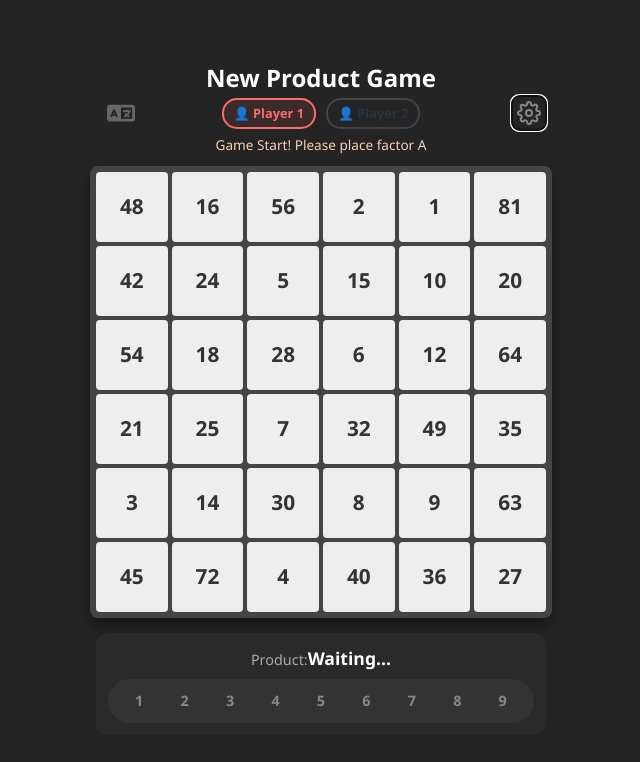
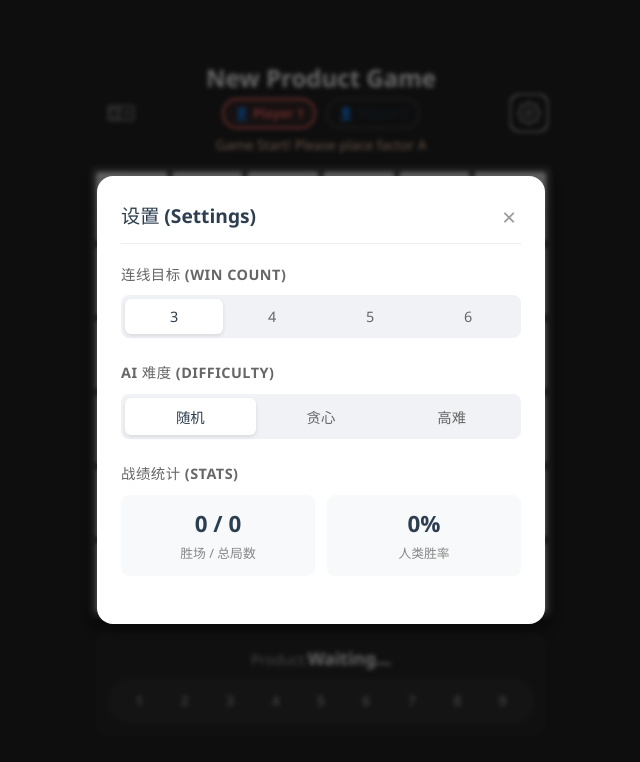
Before and after one commit to ppggxn/newProductGame, a React (Vite) app: page / in a window 1280 px wide. Both pictures are taken after a click on the button 848 px from the left and 113 px from the top of the page. Shown: the top 762 px of the page, without its empty margins (319-959 px from the left). Built offline with nearby package versions, Linux system fonts and the light colour scheme.

Commit message:
feat: modal

```diff
--- a/src/App.css
+++ b/src/App.css
@@ -210,3 +210,128 @@ h1 { margin: 0 0 5px 0; font-size: 1.5rem; color: #fff; }
   color: #fff;
   transform: rotate(45deg); /* 齿轮旋转效果 */
 }
+
+/* --- App.css 新增部分 --- */
+
+/* 模态框遮罩 */
+.modal-overlay {
+  position: fixed;
+  top: 0;
+  left: 0;
+  right: 0;
+  bottom: 0;
+  background-color: rgba(0, 0, 0, 0.6);
+  display: flex;
+  justify-content: center;
+  align-items: center;
+  z-index: 1000;
+  backdrop-filter: blur(2px);
+  animation: fadeIn 0.2s ease-out;
+}
+
+/* 模态框主体 */
+.modal-content {
+  background: white;
+  padding: 24px;
+  border-radius: 16px;
+  width: 90%;
+  max-width: 400px;
+  box-shadow: 0 10px 25px rgba(0,0,0,0.2);
+  position: relative;
+  color: #333;
+}
+
+.modal-header {
+  display: flex;
+  justify-content: space-between;
+  align-items: center;
+  margin-bottom: 20px;
+  border-bottom: 1px solid #eee;
+  padding-bottom: 10px;
+}
+
+.modal-header h2 {
+  margin: 0;
+  font-size: 1.2rem;
+  color: #2c3e50;
+}
+
+.close-btn {
+  background: none;
+  border: none;
+  font-size: 1.5rem;
+  cursor: pointer;
+  color: #999;
+  padding: 0 5px;
+}
+
+.modal-section {
+  margin-bottom: 24px;
+}
+
+.modal-section h3 {
+  font-size: 0.9rem;
+  color: #666;
+  margin-bottom: 10px;
+  text-transform: uppercase;
+  letter-spacing: 0.5px;
+}
+
+/* 分段控制器 (Segmented Control) */
+.segmented-control {
+  display: flex;
+  background: #f0f2f5;
+  padding: 4px;
+  border-radius: 8px;
+}
+
+.segment-btn {
+  flex: 1;
+  border: none;
+  background: none;
+  padding: 8px 0;
+  border-radius: 6px;
+  font-size: 0.9rem;
+  font-weight: 500;
+  color: #666;
+  cursor: pointer;
+  transition: all 0.2s;
+}
+
+.segment-btn.active {
+  background: white;
+  color: #2c3e50;
+  box-shadow: 0 2px 4px rgba(0,0,0,0.1);
+}
+
+/* 统计面板 */
+.stats-grid {
+  display: grid;
+  grid-template-columns: 1fr 1fr;
+  gap: 12px;
+}
+
+.stat-card {
+  background: #f8f9fa;
+  padding: 12px;
+  border-radius: 8px;
+  text-align: center;
+}
+
+.stat-value {
+  display: block;
+  font-size: 1.4rem;
+  font-weight: bold;
+  color: #2c3e50;
+}
+
+.stat-label {
+  font-size: 0.8rem;
+  color: #888;
+}
+
+/* 简单的淡入动画 */
+@keyframes fadeIn {
+  from { opacity: 0; }
+  to { opacity: 1; }
+}
--- a/src/App.jsx
+++ b/src/App.jsx
@@ -3,6 +3,79 @@ import './App.css';
 import { getAIMove } from './ai';
 import { translations } from './i18n';
 import { GRID_SIZE, WIN_COUNT, FACTOR_RANGE, THINKING_TIME } from './constants';
+
+// --- 新增：设置模态框组件 ---
+const SettingsModal = ({ isOpen, onClose, winCount, setWinCount, difficulty, setDifficulty, lang }) => {
+  if (!isOpen) return null;
+
+  // 模拟从 localStorage 读取数据 (你可以自定义 key)
+  // 假设存储格式: { humanWins: 5, aiWins: 3, total: 10 }
+  const stats = JSON.parse(localStorage.getItem('npg_stats') || '{"humanWins":0, "aiWins":0, "total":0}');
+  const winRate = stats.total > 0 ? Math.round((stats.humanWins / stats.total) * 100) : 0;
+
+  const t = translations[lang]; // 简单复用一下语言包，或者直接写中文
+
+  return (
+    <div className="modal-overlay" onClick={onClose}>
+      <div className="modal-content" onClick={e => e.stopPropagation()}>
+        <div className="modal-header">
+          <h2>设置 (Settings)</h2>
+          <button className="close-btn" onClick={onClose}>&times;</button>
+        </div>
+
+        {/* 1. 胜利条件设置 */}
+        <div className="modal-section">
+          <h3>连线目标 (Win Count)</h3>
+          <div className="segmented-control">
+            {[3, 4, 5, 6].map(num => (
+              <button
+                key={num}
+                className={`segment-btn ${winCount === num ? 'active' : ''}`}
+                onClick={() => setWinCount(num)}
+              >
+                {num}
+              </button>
+            ))}
+          </div>
+        </div>
+
+        {/* 2. AI 难度设置 */}
+        <div className="modal-section">
+          <h3>AI 难度 (Difficulty)</h3>
+          <div className="segmented-control">
+            {['random', 'greedy', 'minimax'].map(mode => (
+              <button
+                key={mode}
+                className={`segment-btn ${difficulty === mode ? 'active' : ''}`}
+                onClick={() => setDifficulty(mode)}
+                // 暂时只允许选 Random，其他只是 UI 展示，或者你可以根据 ai.js 进度放开
+                title={mode}
+              >
+                {mode === 'random' ? '随机' : mode === 'greedy' ? '贪心' : '高难'}
+              </button>
+            ))}
+          </div>
+        </div>
+
+        {/* 3. 统计面板 */}
+        <div className="modal-section">
+          <h3>战绩统计 (Stats)</h3>
+          <div className="stats-grid">
+            <div className="stat-card">
+              <span className="stat-value">{stats.humanWins} / {stats.total}</span>
+              <span className="stat-label">胜场 / 总局数</span>
+            </div>
+            <div className="stat-card">
+              <span className="stat-value">{winRate}%</span>
+              <span className="stat-label">人类胜率</span>
+            </div>
+          </div>
+        </div>
+
+      </div>
+    </div>
+  );
+};
 
 const generateInitialBoard = () => {
   const products = new Set();
@@ -27,7 +100,10 @@ export default function App() {
   const [winner, setWinner] = useState(null);
   const [winningLine, setWinningLine] = useState([]);
   const [playerTypes, setPlayerTypes] = useState({ p1: 'human', p2: 'human' });
-
+  // --- 新增 UI State ---
+  const [showSettings, setShowSettings] = useState(false);
+  const [settingWinCount, setSettingWinCount] = useState(WIN_COUNT); // 暂时只控制 UI
+  const [aiDifficulty, setAiDifficulty] = useState('random'); // 暂时只控制 UI
   // 【新增】生成高频查找映射表Value-to-Index Map (O(1) 查找)
   // 仅在 board 数组引用变化（即重新开局）时重新计算
   const valueToIndexMap = useMemo(() => {
@@ -206,7 +282,16 @@ export default function App() {
 
   return (
     <div className="game-container">
-
+      {/* 渲染模态框 */}
+      <SettingsModal
+        isOpen={showSettings}
+        onClose={() => setShowSettings(false)}
+        winCount={settingWinCount}
+        setWinCount={setSettingWinCount}
+        difficulty={aiDifficulty}
+        setDifficulty={setAiDifficulty}
+        lang={lang}
+      />
       <div className="header">
         {/* 将重置功能绑定到标题，增加 pointer 样式 */}
         <h1 onClick={startNewGame} style={{ cursor: 'pointer' }} title={t.reset}>
@@ -228,7 +313,7 @@ export default function App() {
                 </div>
             </div>
             <div className="panel-right">
-              <button className="settings-btn" onClick={() => console.log('Open Settings')} title="Settings">
+              <button className="settings-btn" onClick={() => setShowSettings(true)} title="Settings">
               <svg viewBox="0 0 24 24" width="24" height="24" fill="none" stroke="currentColor" strokeWidth="2" strokeLinecap="round" strokeLinejoin="round">
                   <circle cx="12" cy="12" r="3"></circle>
                   <path d="M19.4 15a1.65 1.65 0 0 0 .33 1.82l.06.06a2 2 0 0 1 0 2.83 2 2 0 0 1-2.83 0l-.06-.06a1.65 1.65 0 0 0-1.82-.33 1.65 1.65 0 0 0-1 1.51V21a2 2 0 0 1-2 2 2 2 0 0 1-2-2v-.09A1.65 1.65 0 0 0 9 19.4a1.65 1.65 0 0 0-1.82.33l-.06.06a2 2 0 0 1-2.83 0 2 2 0 0 1 0-2.83l.06-.06a1.65 1.65 0 0 0 .33-1.82 1.65 1.65 0 0 0-1.51-1H3a2 2 0 0 1-2-2 2 2 0 0 1 2-2h.09A1.65 1.65 0 0 0 4.6 9a1.65 1.65 0 0 0-.33-1.82l-.06-.06a2 2 0 0 1 0-2.83 2 2 0 0 1 2.83 0l.06.06a1.65 1.65 0 0 0 1.82.33H9a1.65 1.65 0 0 0 1-1.51V3a2 2 0 0 1 2-2 2 2 0 0 1 2 2v.09a1.65 1.65 0 0 0 1 1.51 1.65 1.65 0 0 0 1.82-.33l.06-.06a2 2 0 0 1 2.83 0 2 2 0 0 1 0 2.83l-.06.06a1.65 1.65 0 0 0-.33 1.82V9a1.65 1.65 0 0 0 1.51 1H21a2 2 0 0 1 2 2 2 2 0 0 1-2 2h-.09a1.65 1.65 0 0 0-1.51 1z"></path>
```
